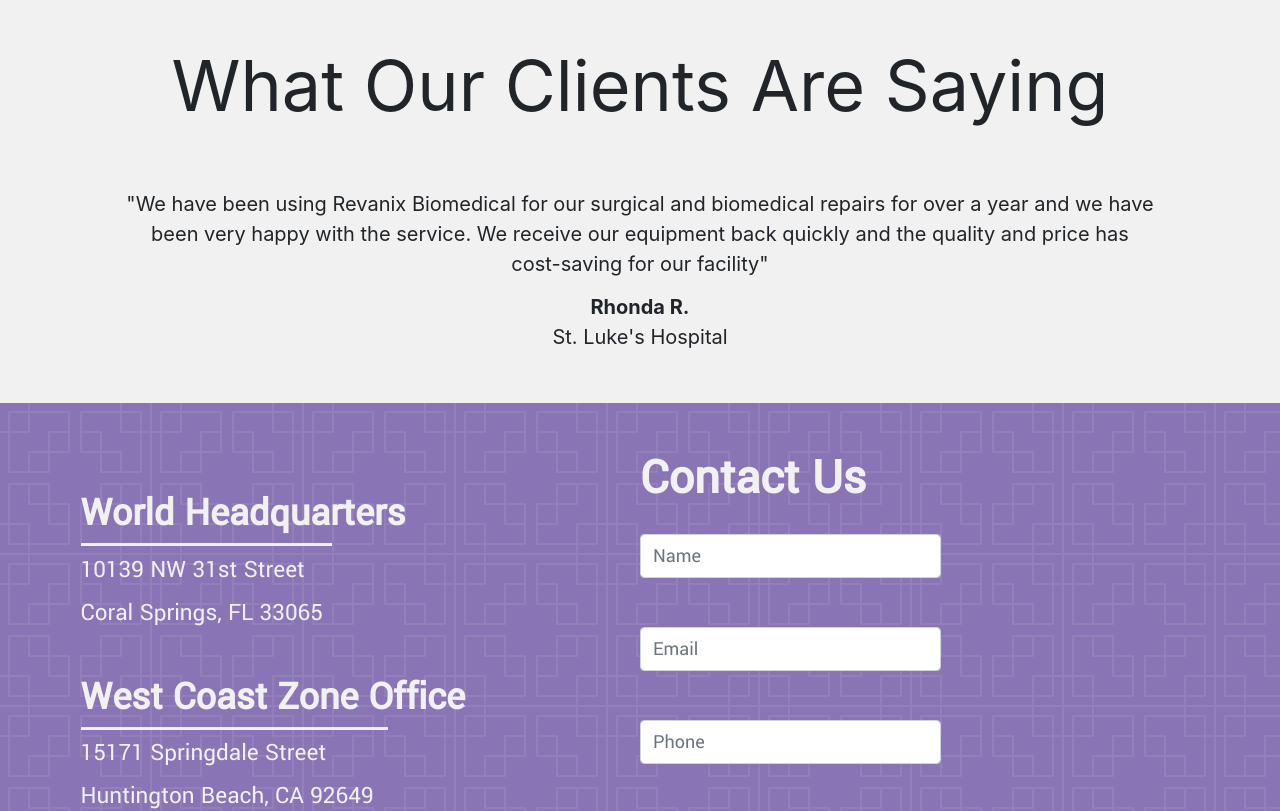
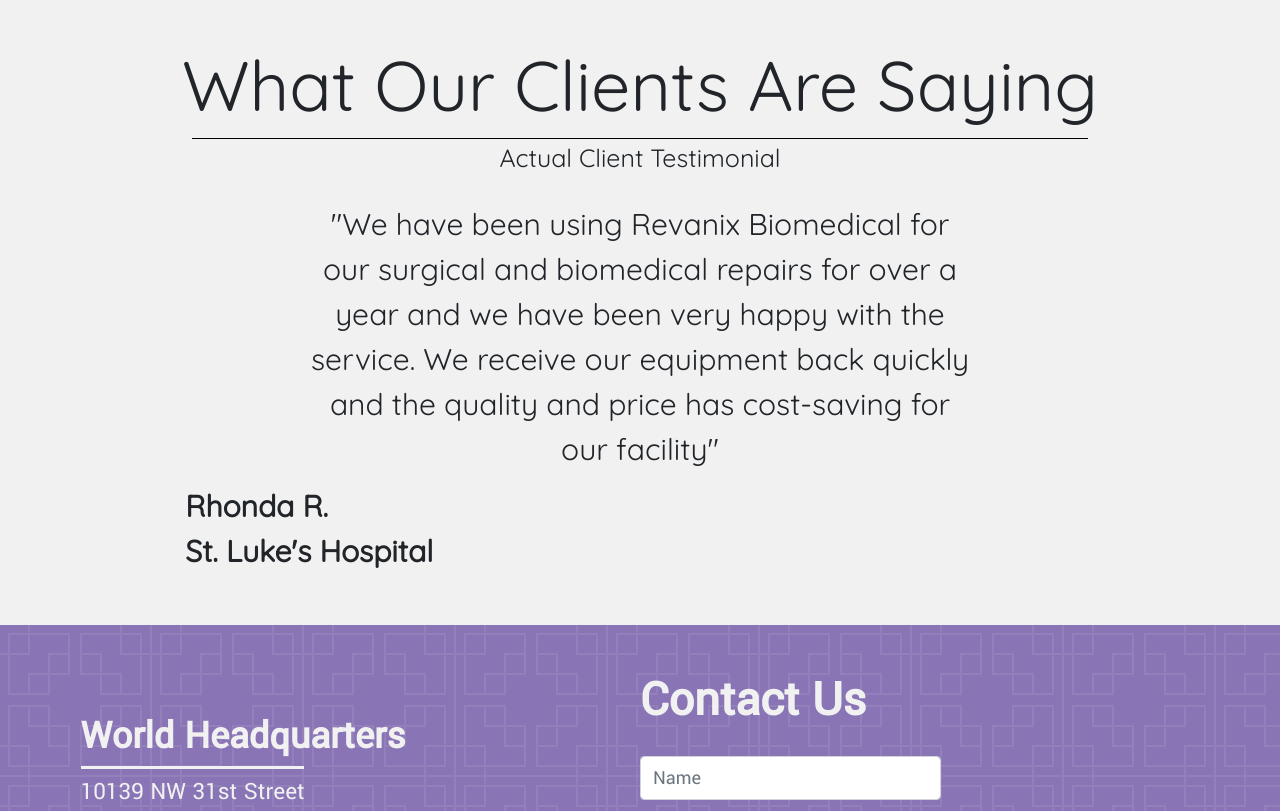
Before and after one commit to darcipons/revanix, a React (Create React App) app: page / in a window 1280 px wide. Shown: the part 2800-3611 px from the top of the page. Built offline with nearby package versions, Linux system fonts and the light colour scheme.

Commit message:
home page fully updated

```diff
--- a/public/index.html
+++ b/public/index.html
@@ -10,8 +10,7 @@
       content="Web site created using create-react-app"
     />
     <link rel="apple-touch-icon" href="%PUBLIC_URL%/logo192.png" />
-    <link href="https://fonts.googleapis.com/css?family=Yantramanav||Work+Sans:900|Quicksand&display=swap" rel="stylesheet">
-    <link rel="stylesheet" href="https://maxst.icons8.com/vue-static/landings/line-awesome/line-awesome/1.3.0/css/line-awesome.min.css">
+    <link href="https://fonts.googleapis.com/css?family=Quicksand|Work+Sans|Yantramanav&display=swap" rel="stylesheet">    <link rel="stylesheet" href="https://maxst.icons8.com/vue-static/landings/line-awesome/line-awesome/1.3.0/css/line-awesome.min.css">
     <!-- <script src="//ajax.googleapis.com/ajax/libs/jquery/1.11.0/jquery.min.js"></script>
     <script src="//netdna.bootstrapcdn.com/bootstrap/3.1.1/js/bootstrap.min.js"></script>
     <link rel="stylesheet" type="text/css" href="//netdna.bootstrapcdn.com/bootstrap/3.1.1/css/bootstrap.min.css"> -->
--- a/src/components/ContactUs/ContactUs.css
+++ b/src/components/ContactUs/ContactUs.css
@@ -29,14 +29,14 @@
   border-bottom: solid;
   border-width: 1%;
   border-color: #F1F1F1;
-  width: 45%;
+  width: 40%;
 }
 
 .contact_us_line2 {
   border-bottom: solid;
   border-width: 1%;
   border-color: #F1F1F1;
-  width: 55%;
+  width: 47%;
 }
 
 .state {
@@ -57,5 +57,5 @@
 .email_phone_fax {
   grid-row: 3;
   font-size: 25px;
-  padding-top: 3%;
+  padding-top: 5%;
 }
--- a/src/components/Testimonial/Testimonial.css
+++ b/src/components/Testimonial/Testimonial.css
@@ -1,21 +1,23 @@
 
 .testimonal_container {
   padding: 2%;
-  font-size: 20px;
+  font-size: 30px;
+  font-family: 'Quicksand', sans-serif;
 }
 
 .testimonial_description {
   text-align: center;
-  padding-right: 8%;
-  padding-left: 8%;
+  padding-right: 23%;
+  padding-left: 23%;
 }
 
 .testimonial_name {
-  text-align: center;
   font-weight: bold;
   padding-top: 1%;
+  padding-left: 13%;
 }
 
 .testimonial_location {
-  text-align: center;
+  padding-left: 13%;
+  font-weight: bold;
 }
--- a/src/index.css
+++ b/src/index.css
@@ -19,4 +19,5 @@
 
 #root {
   background-color: #F1F1F1;
+  font-family: 'Quicksand', sans-serif;
 }
--- a/src/pages/Home/Home.css
+++ b/src/pages/Home/Home.css
@@ -80,7 +80,6 @@
   grid-template-columns: repeat(3, 30%);
   grid-gap: 5%;
   margin: 3%;
-  font-family: 'Quicksand', sans-serif;
 }
 
 .services_sub_container1 {
@@ -206,7 +205,7 @@
   display: grid;
   grid-template-columns: auto auto;
   grid-gap: 5%;
-  margin: 5%;
+  margin: 10%;
 }
 
 .certified_iso1 {
@@ -235,11 +234,22 @@
   display: flex;
   justify-content: center;
   margin-top: 3%;
-  margin-bottom: 2%;
   font-size: 70px;
   font-weight: medium;
 }
 
+.home_title_line {
+  border-bottom: solid;
+  border-width: thin;
+  border-color: black;
+  width: 70%;
+  margin: auto;
+}
+
+.testimonial_actual {
+  text-align: center;
+  font-size: 25px;
+}
 
 .contactus {
   background-color: #8974b6;
--- a/src/pages/Home/Home.js
+++ b/src/pages/Home/Home.js
@@ -103,8 +103,9 @@
     </div>
 
     <div className='testimonial_title'>What Our Clients Are Saying</div>
+    <div className='home_title_line'></div>
+    <div className='testimonial_actual'>Actual Client Testimonial</div>
 
-    <div className='home_title_line'></div>
 
     <Testimonial/>
 
```
